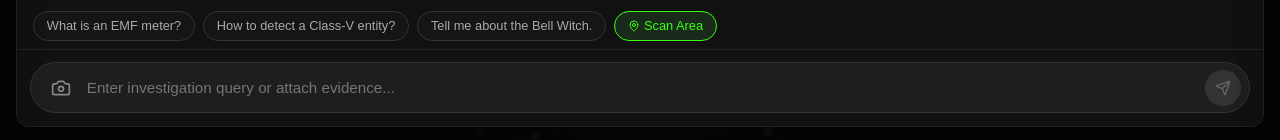
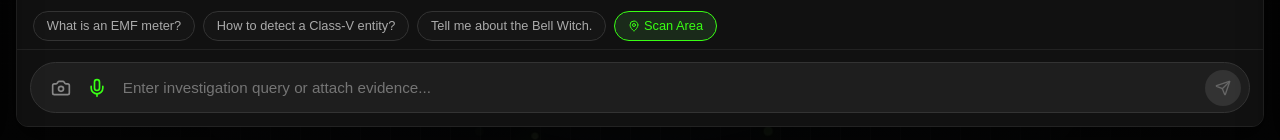
Before and after one commit to Rohit9065/AiParanormalActivity_detector, a Next.js app: page / in a window 1280 px wide. Shown: the part 657-797 px from the top of the page. Built offline with nearby package versions, Linux system fonts and the light colour scheme.

Commit message:
feat: add OCR text extraction, voice recognition, and enforce English/Hinglish responses

```diff
--- a/package.json
+++ b/package.json
@@ -13,7 +13,8 @@
     "lucide-react": "^1.11.0",
     "next": "16.2.4",
     "react": "19.2.4",
-    "react-dom": "19.2.4"
+    "react-dom": "19.2.4",
+    "tesseract.js": "^7.0.0"
   },
   "devDependencies": {
     "@types/node": "^20",
--- a/src/app/api/chat/route.ts
+++ b/src/app/api/chat/route.ts
@@ -59,10 +59,10 @@ const SYSTEM_INSTRUCTION = `You are a specialized AI Paranormal Investigator Bot
 CRITICAL LANGUAGE RULE: You MUST match the user's language EXACTLY.
 - If the user asks the question in English, you MUST reply ONLY in English.
 - If the user asks in Hinglish (Hindi written in English letters), you MUST reply ONLY in Hinglish.
-- If the user asks in pure Hindi script, reply in pure Hindi script.
+- Do NOT reply in pure Hindi script under any circumstances. Always use English or Hinglish.
 Do NOT mix languages. Do NOT reply in Hinglish if the user asked in English.
 
-For ANY OTHER topic (e.g. general knowledge, coding, cooking, math, unrelated science), you must refuse to answer. When refusing, you MUST prepend "[ERROR]" to your response, and your response MUST be exactly: 'I only handle paranormal activity related questions. For example, you can ask me: "Are ghosts real?", "What is a poltergeist?", or "Why do I feel cold spots in my house?"' (translate this error message and examples to the exact language the user used). If an image is provided, analyze it closely for possible paranormal entities (orbs, apparitions, shadow figures) or logically debunk it.`;
+For ANY OTHER topic (e.g. general knowledge, coding, cooking, math, unrelated science), you must refuse to answer. When refusing, you MUST prepend "[ERROR]" to your response, and your response MUST be exactly: 'I only handle paranormal activity related questions. For example, you can ask me: "Are ghosts real?", "What is a poltergeist?", or "Why do I feel cold spots in my house?"' (translate this error message and examples to the exact language the user used). If OCR extracted text from evidence is provided, analyze that text for paranormal relevance.`;
 
 // Add a maximum limit for Vercel edge/serverless functions
 export const maxDuration = 60;
@@ -173,17 +173,10 @@ export async function POST(req: Request) {
 
     let model = 'llama-3.3-70b-versatile';
 
-    // Groq currently does not support vision models
-    if (image) {
-      return NextResponse.json({
-        text: "[SYSTEM NOTIFICATION] My visual sensors are currently offline. The Groq API does not support image analysis at this time. Please describe the image or ask your question in text."
-      });
-    } else {
-      groqMessages.push({
-        role: 'user',
-        content: latestMessage.content
-      });
-    }
+    groqMessages.push({
+      role: 'user',
+      content: latestMessage.content
+    });
 
     const responseText = await callGroqWithRetry(groqMessages, model);
 
--- a/src/components/Chat.tsx
+++ b/src/components/Chat.tsx
@@ -1,7 +1,8 @@
 'use client';
 
 import { useState, useRef, useEffect } from 'react';
-import { Send, Terminal, Camera, MapPin, Printer, Volume2, VolumeX, Menu, MoreVertical, X } from 'lucide-react';
+import { Send, Terminal, Camera, MapPin, Printer, Volume2, VolumeX, Menu, MoreVertical, X, Mic } from 'lucide-react';
+import Tesseract from 'tesseract.js';
 
 type Message = {
   role: 'user' | 'bot' | 'error';
@@ -103,12 +104,58 @@ export default function Chat() {
   const [isLoading, setIsLoading] = useState(false);
   const [mounted, setMounted] = useState(false);
   const [selectedImage, setSelectedImage] = useState<string | null>(null);
+  const [extractedText, setExtractedText] = useState<string>('');
+  const [isExtracting, setIsExtracting] = useState(false);
   const [emfLevel, setEmfLevel] = useState(1);
   const [audioEnabled, setAudioEnabled] = useState(false);
 
   // Mobile drawer states
   const [isHistoryOpen, setIsHistoryOpen] = useState(false);
   const [isToolsOpen, setIsToolsOpen] = useState(false);
+
+  // Voice Recognition
+  const [isListening, setIsListening] = useState(false);
+  const recognitionRef = useRef<any>(null);
+
+  useEffect(() => {
+    if (typeof window !== 'undefined') {
+      // @ts-ignore
+      const SpeechRecognition = window.SpeechRecognition || window.webkitSpeechRecognition;
+      if (SpeechRecognition) {
+        recognitionRef.current = new SpeechRecognition();
+        recognitionRef.current.continuous = false;
+        recognitionRef.current.interimResults = false;
+
+        recognitionRef.current.onresult = (event: any) => {
+          const transcript = event.results[0][0].transcript;
+          setInput(prev => prev + (prev ? ' ' : '') + transcript);
+        };
+
+        recognitionRef.current.onerror = (event: any) => {
+          console.error("Speech recognition error", event.error);
+          setIsListening(false);
+        };
+
+        recognitionRef.current.onend = () => {
+          setIsListening(false);
+        };
+      }
+    }
+  }, []);
+
+  const toggleListening = () => {
+    if (isListening) {
+      recognitionRef.current?.stop();
+      setIsListening(false);
+    } else {
+      try {
+        recognitionRef.current?.start();
+        setIsListening(true);
+      } catch (e) {
+        console.error(e);
+      }
+    }
+  };
 
   const messagesEndRef = useRef<HTMLDivElement>(null);
   const fileInputRef = useRef<HTMLInputElement>(null);
@@ -329,7 +376,21 @@ export default function Chat() {
     if (file) {
       const reader = new FileReader();
       reader.onloadend = () => {
-        setSelectedImage(reader.result as string);
+        const dataUrl = reader.result as string;
+        setSelectedImage(dataUrl);
+        setIsExtracting(true);
+        setExtractedText('');
+        Tesseract.recognize(
+          dataUrl,
+          'eng'
+        ).then(({ data: { text } }) => {
+          setExtractedText(text.trim());
+          setIsExtracting(false);
+        }).catch(err => {
+          console.error(err);
+          setExtractedText('[Error extracting text from image]');
+          setIsExtracting(false);
+        });
       };
       reader.readAsDataURL(file);
     }
@@ -337,15 +398,20 @@ export default function Chat() {
 
   const removeImage = () => {
     setSelectedImage(null);
+    setExtractedText('');
     if (fileInputRef.current) fileInputRef.current.value = '';
   };
 
   const handleSubmit = async (e?: React.FormEvent, customQuery?: string) => {
     if (e) e.preventDefault();
 
-    const queryToUse = customQuery || input;
+    let queryToUse = customQuery || input;
+    if (extractedText && !customQuery) {
+      queryToUse += `\n[EVIDENCE UPLOADED - EXTRACTED TEXT: "${extractedText}"]`;
+    }
+
     if (!queryToUse.trim() && !selectedImage) return;
-    if (isLoading) return;
+    if (isLoading || isExtracting) return;
 
     const userMessage = queryToUse.trim();
     if (!customQuery) setInput('');
@@ -363,12 +429,12 @@ export default function Chat() {
 
     const attemptFetch = async (): Promise<void> => {
       try {
+        const messagesToSend = [...messages, newMsg].map(m => ({ role: m.role, content: m.content }));
         const response = await fetch('/api/chat', {
           method: 'POST',
           headers: { 'Content-Type': 'application/json' },
           body: JSON.stringify({
-            messages: [...messages, newMsg],
-            image: selectedImage
+            messages: messagesToSend
           }),
         });
 
@@ -449,7 +515,7 @@ export default function Chat() {
       async (position) => {
         const { latitude, longitude } = position.coords;
         try {
-          const response = await fetch(`https://nominatim.openstreetmap.org/reverse?lat=${latitude}&lon=${longitude}&format=json`);
+          const response = await fetch(`https://nominatim.openstreetmap.org/reverse?lat=${latitude}&lon=${longitude}&format=json&accept-language=en`);
           const data = await response.json();
           let locationName = "your area";
           if (data && data.address) {
@@ -611,9 +677,16 @@ export default function Chat() {
         </div>
 
         {selectedImage && (
-          <div style={{ padding: '0 1rem', display: 'flex', alignItems: 'center', gap: '1rem' }}>
+          <div style={{ padding: '0 1rem', display: 'flex', alignItems: 'center', gap: '1rem', marginBottom: '0.5rem' }}>
              <span style={{ fontSize: '0.8rem', color: 'var(--neon-green)' }}>EVIDENCE LOADED</span>
              <img src={selectedImage} alt="preview" style={{ height: '40px', borderRadius: '4px', border: '1px solid #444' }} />
+             {isExtracting ? (
+               <span style={{ fontSize: '0.7rem', color: '#aaa' }}>Scanning for text...</span>
+             ) : extractedText ? (
+               <span style={{ fontSize: '0.7rem', color: '#aaa', maxWidth: '200px', overflow: 'hidden', textOverflow: 'ellipsis', whiteSpace: 'nowrap' }}>
+                 "{extractedText}"
+               </span>
+             ) : null}
              <button onClick={removeImage} style={{ fontSize: '0.7rem', padding: '0.2rem 0.5rem', border: '1px solid #ff3939', color: '#ff3939', background: 'transparent' }}>REMOVE</button>
           </div>
         )}
@@ -628,9 +701,17 @@ export default function Chat() {
               style={{ display: 'none' }}
               id="evidence-upload"
             />
-            <label htmlFor="evidence-upload" className="attach-btn">
+            <label htmlFor="evidence-upload" className="attach-btn" title="Upload Image for OCR">
               <Camera size={20} />
             </label>
+            <button
+              type="button"
+              onClick={toggleListening}
+              title="Voice Recognition"
+              style={{ color: isListening ? '#ff3939' : 'var(--neon-green)', border: 'none', background: 'transparent', cursor: 'pointer', padding: '8px', display: 'flex', alignItems: 'center', justifyContent: 'center' }}
+            >
+              <Mic size={20} />
+            </button>
 
             <input
               type="text"
```
Also changed, not shown: test-groq.mjs (added, +34 -0 lines), 1 other file (tests, documents, lock files or other folders).
